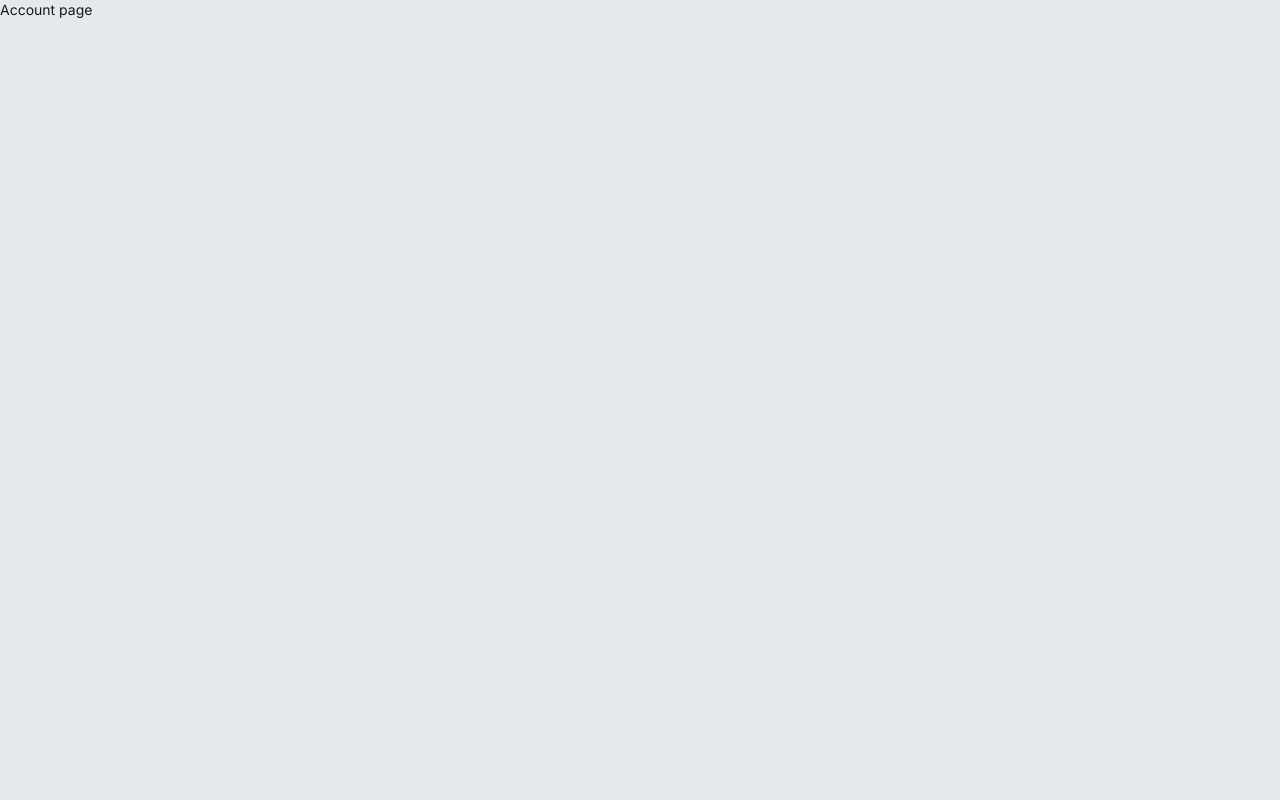
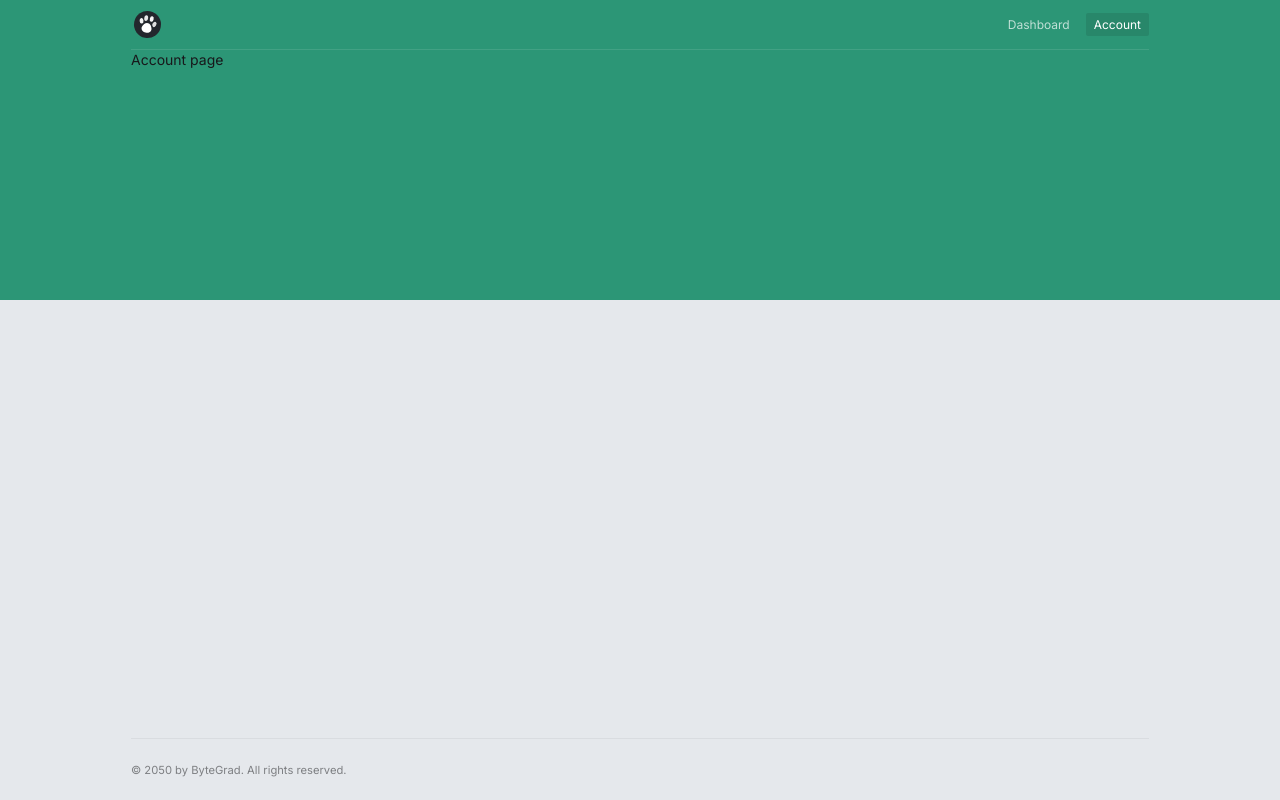
Before and after one commit to LenSys/next-js-petsoft, a Next.js app: page /app/account in a window 1280 px wide. Built offline with nearby package versions, Linux system fonts and the light colour scheme.

Commit message:
create nested layoyut with components for app

```diff
--- /dev/null
+++ b/src/app/(app)/app/layout.tsx
@@ -0,0 +1,20 @@
+import AppFooter from "@/components/app-footer";
+import AppHeader from "@/components/app-header";
+import BackgroundPattern from "@/components/background-pattern";
+
+type LayoutProps = {
+  children: React.ReactNode;
+};
+
+export default function Layout({ children }: LayoutProps) {
+  return (
+    <>
+      <BackgroundPattern />
+      <div className="flex flex-col max-w-[1050px] min-h-screen mx-auto px-4">
+        <AppHeader />
+        {children}
+        <AppFooter />
+      </div>
+    </>
+  );
+}
--- /dev/null
+++ b/src/components/app-footer.tsx
@@ -0,0 +1,9 @@
+export default function AppFooter() {
+  return (
+    <footer className="border-t border-black/5 py-5 mt-auto">
+      <small className="opacity-50">
+        &copy; 2050 by ByteGrad. All rights reserved.
+      </small>
+    </footer>
+  );
+}
--- /dev/null
+++ b/src/components/app-header.tsx
@@ -0,0 +1,47 @@
+"use client";
+
+import Link from "next/link";
+import Logo from "./logo";
+import { usePathname } from "next/navigation";
+import { cn } from "@/lib/utils";
+
+const routes = [
+  {
+    label: "Dashboard",
+    path: "/app/dashboard",
+  },
+  {
+    label: "Account",
+    path: "/app/account",
+  },
+];
+
+export default function AppHeader() {
+  const activePathname = usePathname();
+
+  return (
+    <header className="flex justify-between items-center border-b border-white/10 py-2">
+      <Logo />
+
+      <nav>
+        <ul className="flex gap-2 text-xs">
+          {routes.map((route) => (
+            <li key={route.path}>
+              <Link
+                href={route.path}
+                className={cn(
+                  "text-white/70 rounded-sm px-2 py-1 hover:text-white focus:text-white transition",
+                  {
+                    "bg-black/10 text-white": activePathname === route.path,
+                  }
+                )}
+              >
+                {route.label}
+              </Link>
+            </li>
+          ))}
+        </ul>
+      </nav>
+    </header>
+  );
+}
--- /dev/null
+++ b/src/components/background-pattern.tsx
@@ -0,0 +1,3 @@
+export default function BackgroundPattern() {
+  return <div className="bg-[#2c9676] h-[300px] w-full absolute top-0 -z-10" />;
+}
```
Also changed, not shown: 1 other file (tests, documents, lock files or other folders).
